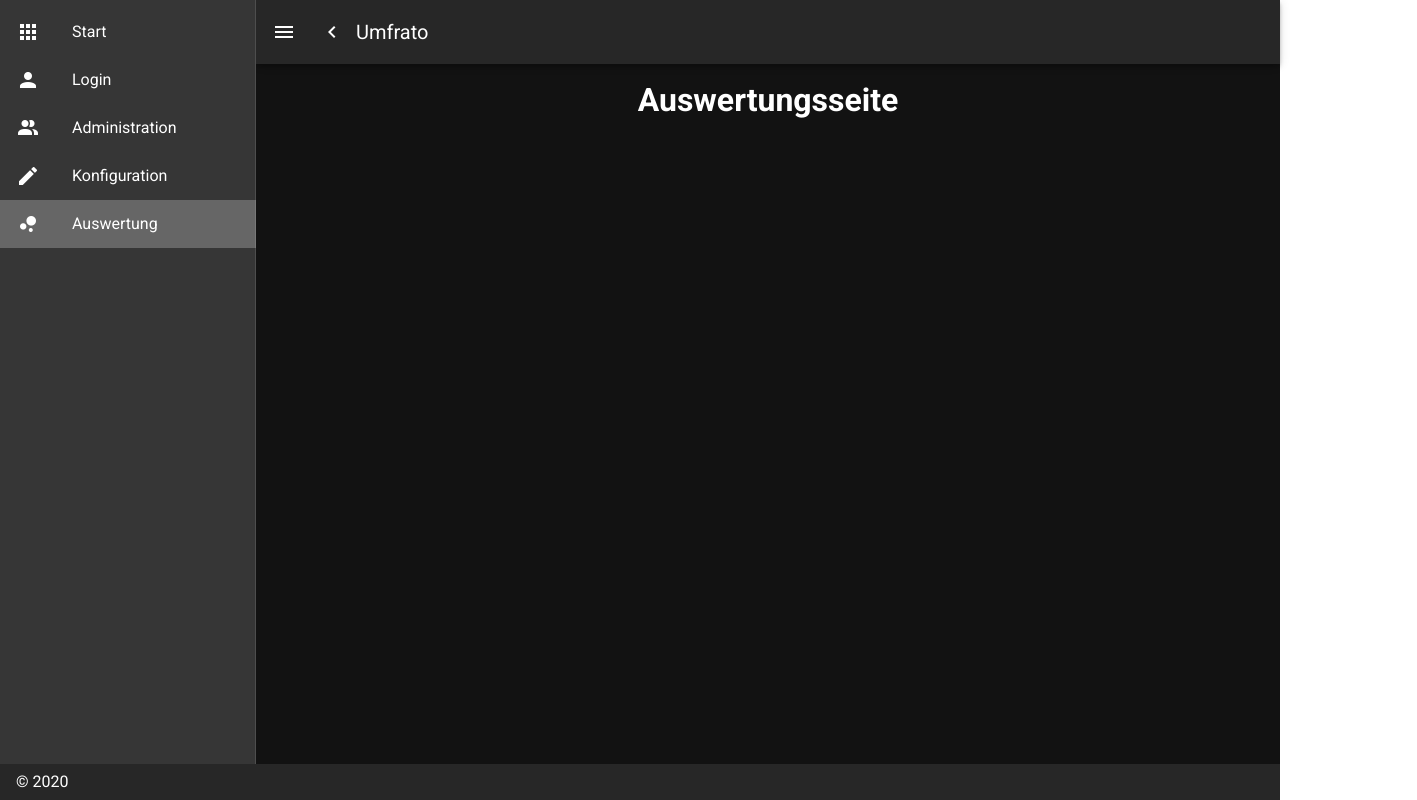
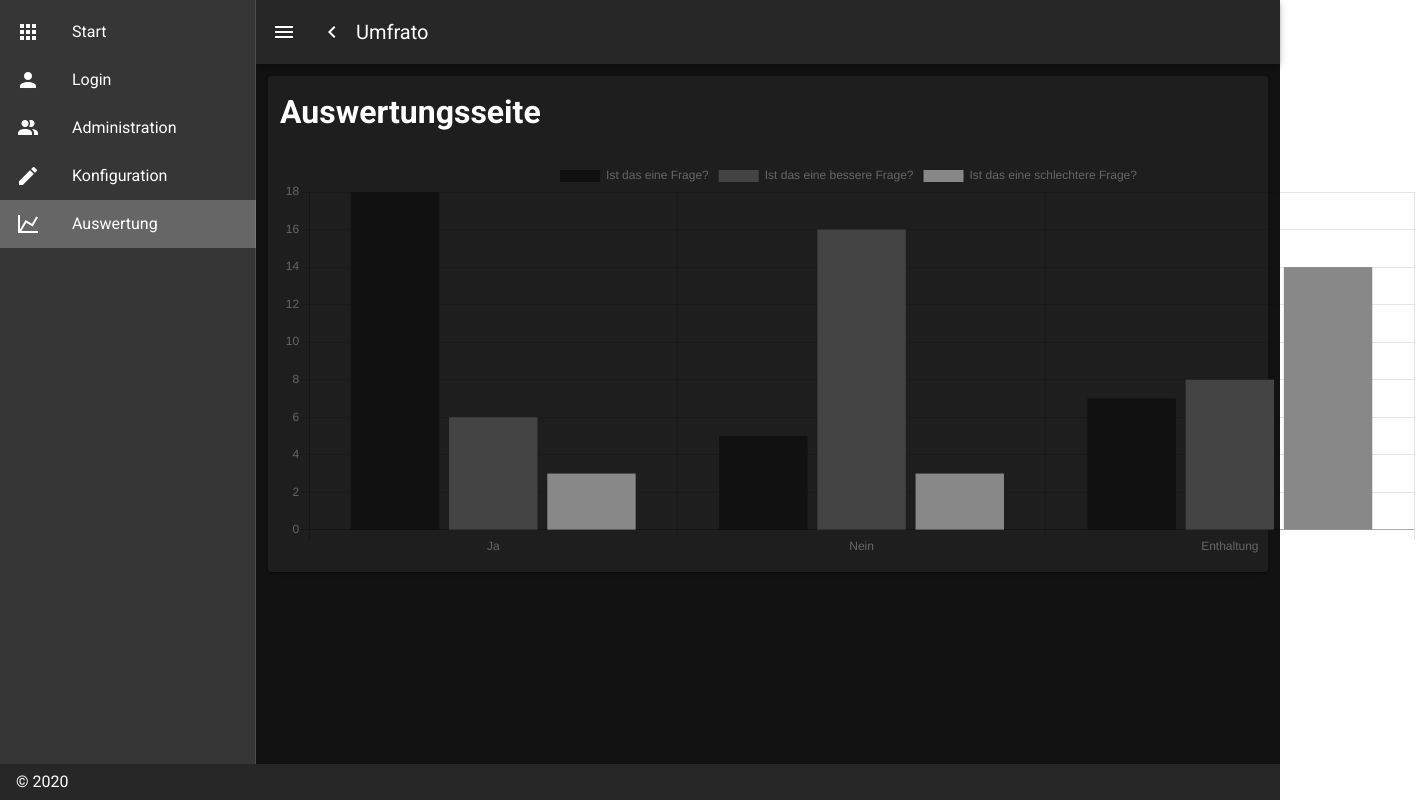
Before and after one commit to MYahiatene/PollApp, a Nuxt app: page /Analyse in a window 1280 px wide. Shown: the whole page, 1417 px wide, since content can reach past the window. Built offline with nearby package versions, Linux system fonts and the light colour scheme.

Commit message:
vue-chart hinzugefügt

```diff
--- a/package.json
+++ b/package.json
@@ -19,6 +19,7 @@
     "http-proxy": "^1.18.0",
     "nuxt": "^2.12.2",
     "sass": "^1.26.3",
+    "vue-chartjs": "^3.5.0",
     "vuetify": "^2.2.22"
   },
   "devDependencies": {
--- /dev/null
+++ b/src/main/vue/components/BarChart.vue
@@ -0,0 +1,48 @@
+<script>
+import { Bar } from 'vue-chartjs'
+
+export default {
+    extends: Bar,
+    data: () => ({
+        chartdata: {
+            labels: ['Ja', 'Nein', 'Enthaltung'],
+            datasets: [
+                {
+                    label: 'Ist das eine Frage?',
+                    backgroundColor: '#111111',
+                    data: [18, 5, 7],
+                },
+                {
+                    label: 'Ist das eine bessere Frage?',
+                    backgroundColor: '#444444',
+                    data: [6, 16, 8],
+                },
+                {
+                    label: 'Ist das eine schlechtere Frage?',
+                    backgroundColor: '#888888',
+                    data: [3, 3, 14],
+                },
+            ],
+        },
+        options: {
+            responsive: true,
+            maintainAspectRatio: false,
+            scales: {
+                yAxes: [
+                    {
+                        ticks: {
+                            beginAtZero: true,
+                        },
+                    },
+                ],
+            },
+        },
+    }),
+
+    mounted() {
+        this.renderChart(this.chartdata, this.options)
+    },
+}
+</script>
+
+<style></style>
--- a/src/main/vue/layouts/default.vue
+++ b/src/main/vue/layouts/default.vue
@@ -72,7 +72,7 @@ export default {
                     to: '/Configuration',
                 },
                 {
-                    icon: 'mdi-chart-bubble',
+                    icon: 'mdi-chart-line',
                     title: 'Auswertung',
                     to: '/Analyse',
                 },
--- a/src/main/vue/pages/Analyse.vue
+++ b/src/main/vue/pages/Analyse.vue
@@ -1,7 +1,24 @@
 <template>
-    <v-layout>
-        <v-flex class="text-center">
-            <h1>Auswertungsseite</h1>
-        </v-flex>
-    </v-layout>
+    <div>
+        <v-card>
+            <v-container>
+                <v-row no-gutters>
+                    <v-col>
+                        <h1>Auswertungsseite</h1>
+                    </v-col>
+                </v-row>
+                <v-row>
+                    <v-col>
+                        <bar-chart></bar-chart>
+                    </v-col>
+                </v-row>
+            </v-container>
+        </v-card>
+    </div>
 </template>
+<script>
+import BarChart from '../components/BarChart'
+export default {
+    components: { BarChart },
+}
+</script>
```
Also changed, not shown: 1 other file (tests, documents, lock files or other folders).
